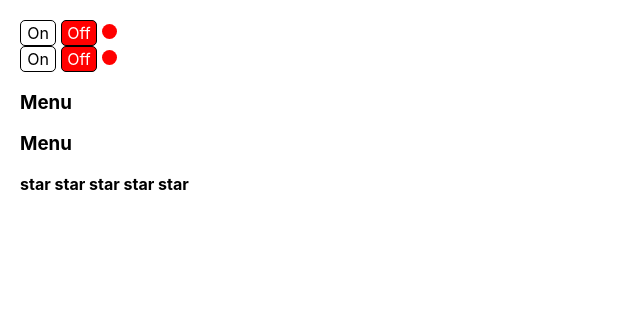
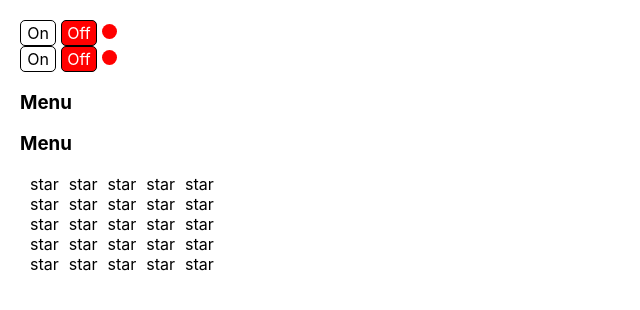
Before and after one commit to AlexNewHere/kabzda-ts, a React (Create React App) app: page / in a window 1280 px wide. Shown: the top 310 px of the page, without its empty margins (0-640 px from the left). Built offline with nearby package versions, Linux system fonts and the light colour scheme.

Commit message:
Rating Star of/on

```diff
--- a/src/App.tsx
+++ b/src/App.tsx
@@ -4,6 +4,7 @@ import {Accordion} from "./components/Accordion/Accordion";
 import {Rating} from "./components/Rating/Rating";
 import {OnOff} from './components/OnOff/OnOff';
 import {UnControlAccordion} from './components/UncontrolAccordion/UncontrolAccordion';
+import {UnRating} from './components/UnRating/UnRating';
 
 const App = () => {
     return (
@@ -17,10 +18,15 @@ const App = () => {
             <UnControlAccordion titleValue={'Menu'}/>
             <UnControlAccordion titleValue={'Menu'}/>
 
+            <UnRating />
+            <UnRating />
+            <UnRating />
+            <UnRating />
+            <UnRating />
 
             {/*<Accordion titleValue={'Menu'} collapsed={true}/>*/}
             {/*<Accordion titleValue={'User'} collapsed={false}/>*/}
-            <Rating value={5}/>
+            {/*<Rating value={5}/>*/}
             {/*<Rating value={4}/>*/}
             {/*<Rating value={3}/>*/}
             {/*<Rating value={2}/>*/}
--- /dev/null
+++ b/src/components/UnRating/UnRating.tsx
@@ -0,0 +1,40 @@
+import React, {CSSProperties, useState} from 'react';
+
+
+export const UnRating = () => {
+
+    let [rating, setRating] = useState(0);
+
+    const onClick = (on: number) => {
+        return () => setRating(on)
+    }
+    const ifOn = (): number => {
+        return (rating === 1) ? 0 : 1;
+    }
+
+    const onStyle: CSSProperties = {
+        display: 'inline-block',
+        cursor: 'pointer',
+        marginLeft: '10px'
+    }
+    return (<div>
+            <div style={onStyle} onClick={onClick(ifOn())}><Star selected={rating > 0}/></div>
+            <div style={onStyle} onClick={onClick(2)}><Star selected={rating > 1}/></div>
+            <div style={onStyle} onClick={onClick(3)}><Star selected={rating > 2}/></div>
+            <div style={onStyle} onClick={onClick(4)}><Star selected={rating > 3}/></div>
+            <div style={onStyle} onClick={onClick(5)}><Star selected={rating > 4}/></div>
+        </div>
+    )
+
+}
+
+type StarPropsType = {
+    selected: boolean
+}
+const Star = (props: StarPropsType) => {
+    const res = (props.selected) ?
+        <span><b>star </b></span>
+        : <span>star </span>;
+    return res
+
+}
```
